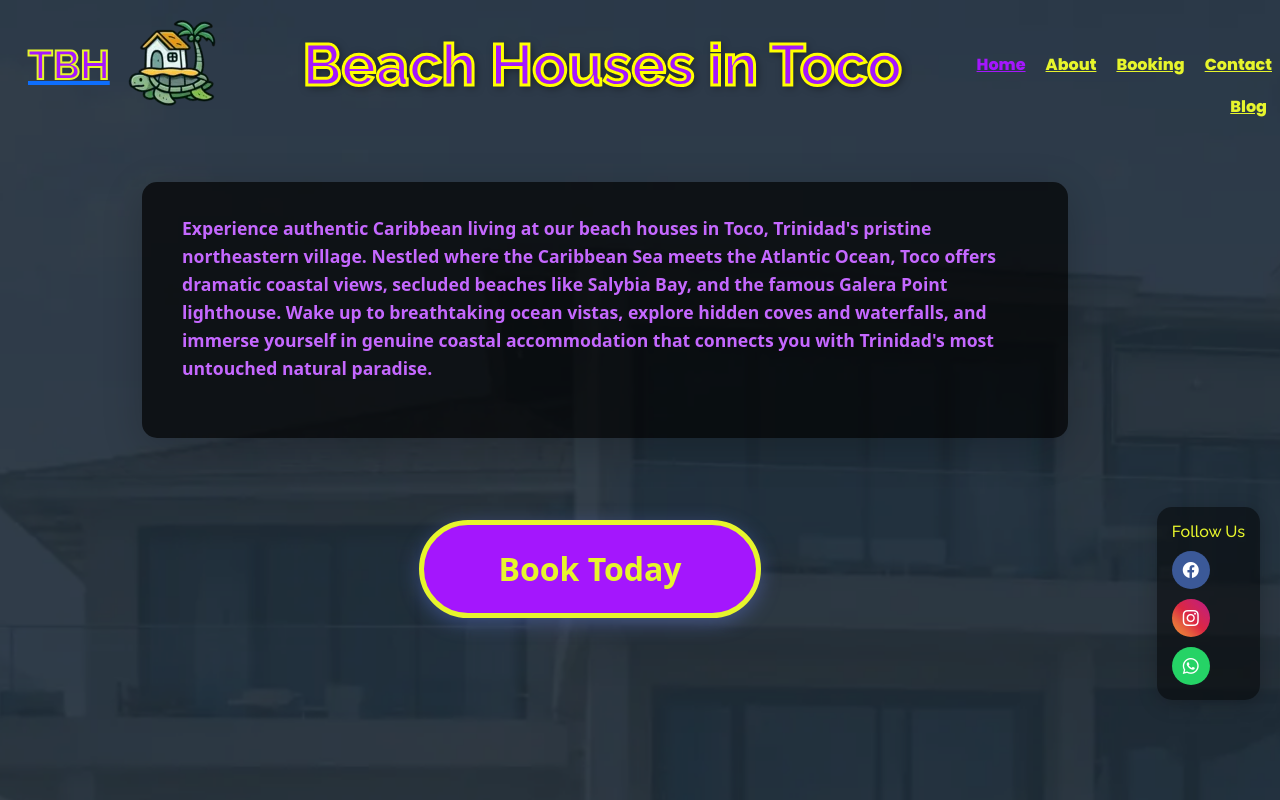
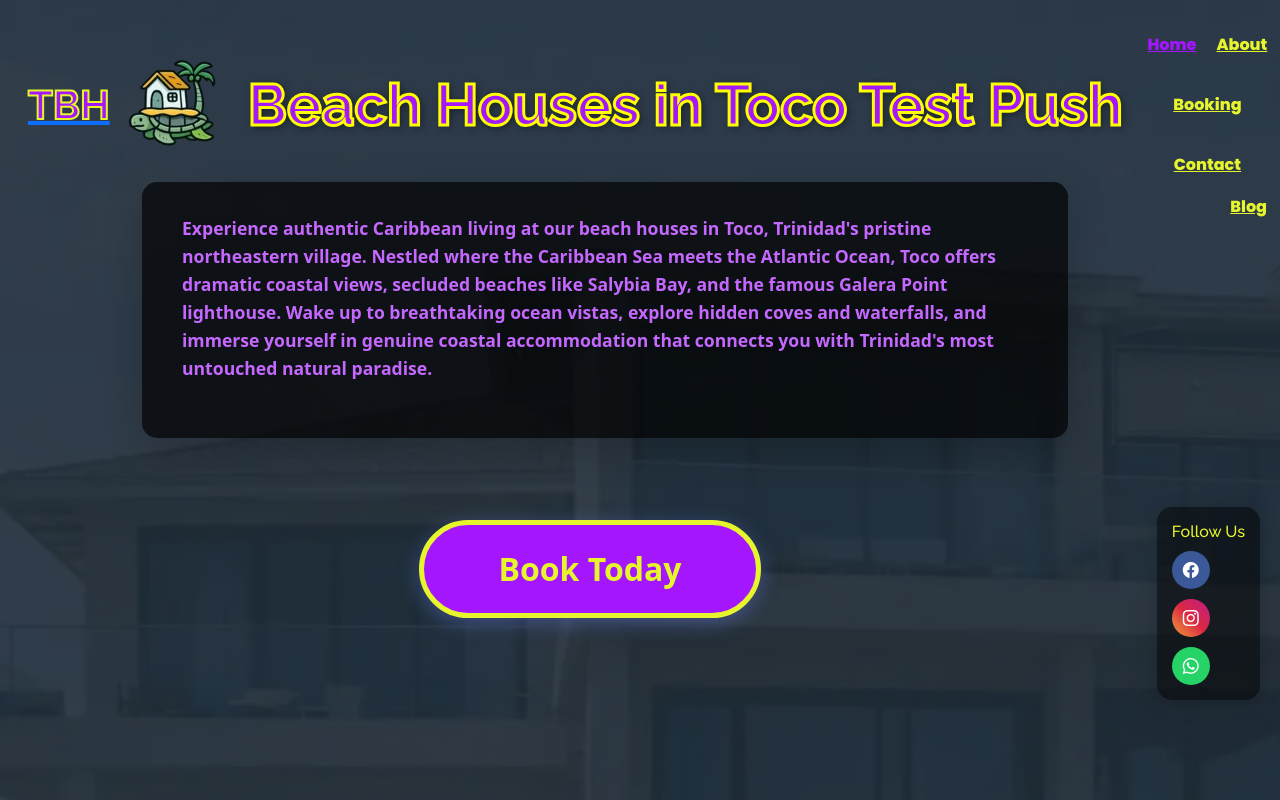
Before and after one commit to KadGeo/Beach-Houses-In-Toco-Website, a website: page index.html in a window 1280 px wide. Shown: the top 800 px of the page. Drawn offline with Linux system fonts and the light colour scheme.

Commit message:
test push for deploy.php

```diff
--- a/index.html
+++ b/index.html
@@ -4,7 +4,7 @@
 <head>
   <meta charset="utf-8">
   <meta content="width=device-width, initial-scale=1.0" name="viewport">
-  <title>Beach Houses In Toco</title>
+  <title>Beach Houses In Toco </title>
   <meta name="description" content="Looking for cheap affordable beach houses in Toco Trinidad? We offer same day bookings for the best guest houses and resorts in Toco with beachfront stays near Toco Beach and Salybia Bay.">
 
 
@@ -65,7 +65,7 @@
         <img src="assets\img\Beach houses in Toco Logo-100.webp" alt="Beach Houses in Toco Logo" class="logo-img" loading="eager" fetchpriority="high" width="100" height="100">
       </a>
 
-      <h1 class="hero-title">Beach Houses in Toco</h1>
+      <h1 class="hero-title">Beach Houses in Toco Test Push</h1>
 
       <nav id="navmenu" class="navmenu">
         <ul>
```
